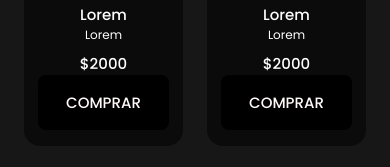
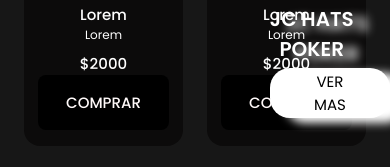
Before and after one commit to Gio-Zam161205/Maven-Jhian, a plain HTML site: page index.html in a window 390 px wide. Shown: the part 3076-3243 px from the top of the page. Drawn offline with nearby package versions, Linux system fonts and the light colour scheme.

Commit message:
Update style.css

```diff
--- a/css/style.css
+++ b/css/style.css
@@ -987,7 +987,7 @@ button {
     position: absolute;
     left: 65%;
     filter: drop-shadow(15px 5px 5px #FFFFFF);
-    top: 4080px;
+    top: 3080px;
 }
 }
 
```
